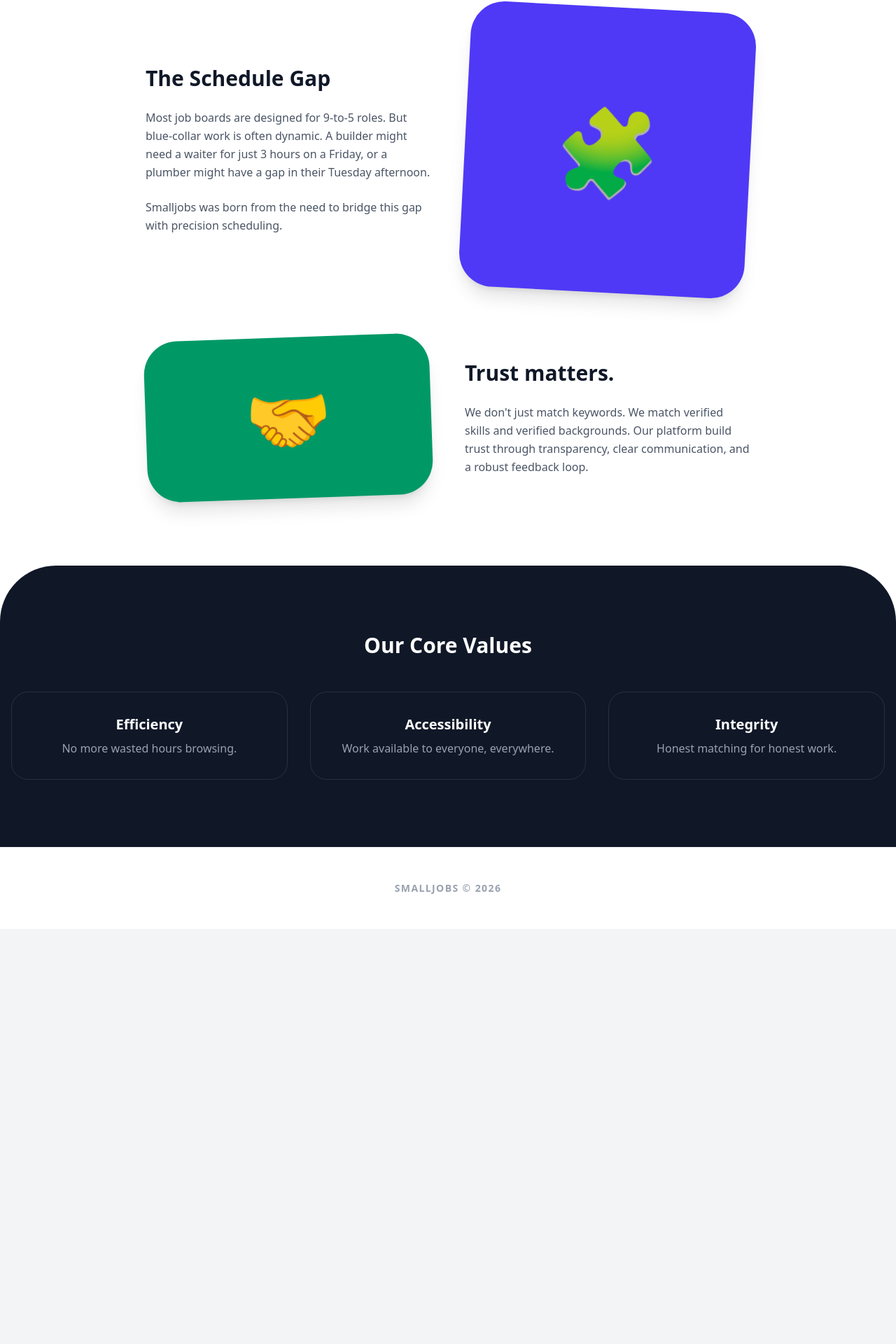
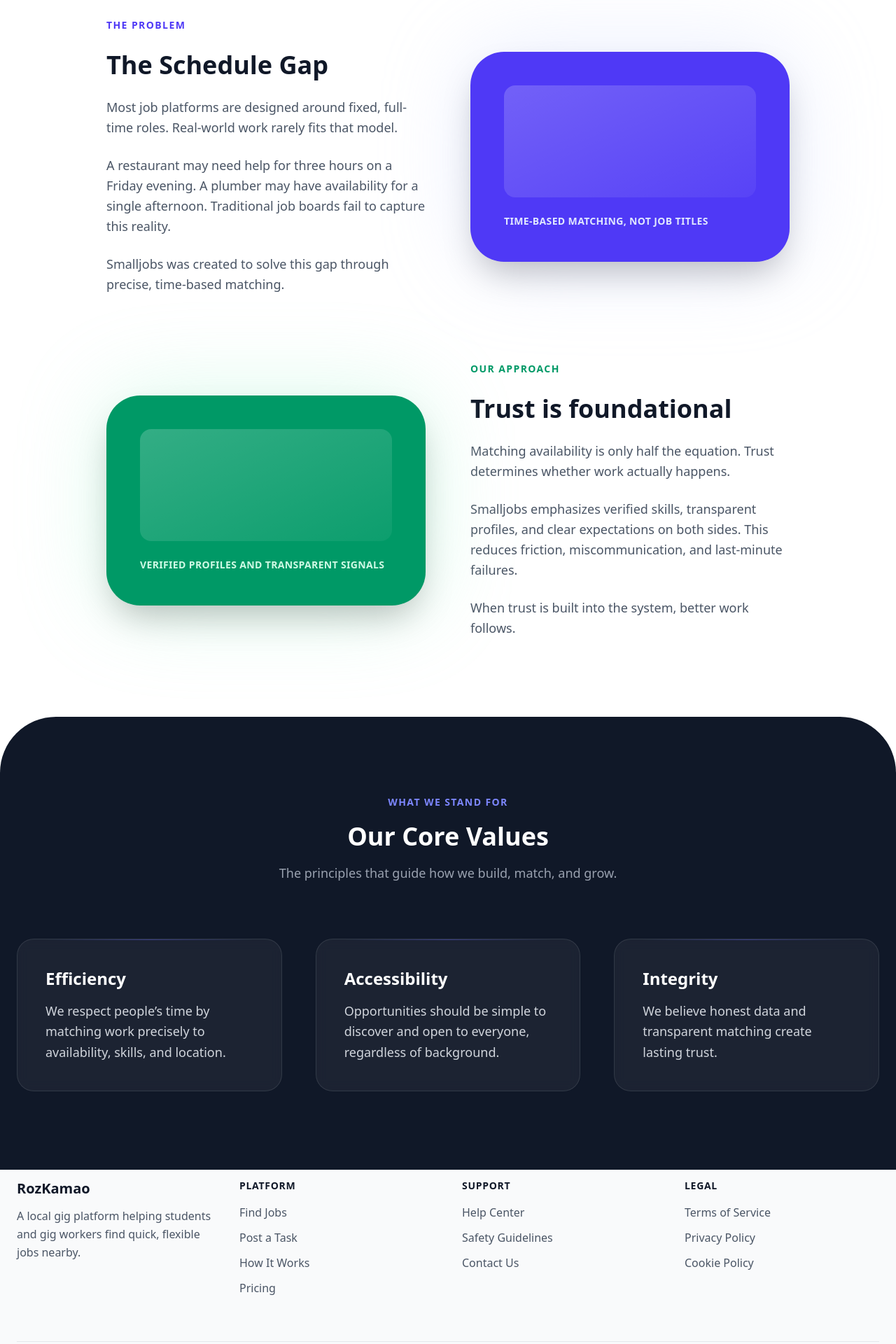
Before and after one commit to mkkhan6390/smalljobs, a React app in the folder frontend/: page /about in a window 1280 px wide. Shown: the part 493-2413 px from the top of the page at 70% size. Before the commit the page ends 1820 px from the top, so only its background shows below. Built offline with nearby package versions, Linux system fonts and the light colour scheme; no server answers; the HTML template or start-up script is replaced by a standard one.

Commit message:
improve website design

```diff
--- /dev/null
+++ b/frontend/src/components/Footer.jsx
@@ -0,0 +1,85 @@
+
+
+const Footer = () => {
+
+
+    return (
+        <footer className="bg-gray-50 border-t border-gray-100">
+            <div className="max-w-7xl mx-auto px-6 py-3">
+                <div className="grid grid-cols-1 md:grid-cols-4 gap-10">
+
+                    {/* Brand */}
+                    <div>
+                        <h3 className="text-xl font-bold text-gray-900 mb-3">RozKamao</h3>
+                        <p className="text-gray-600 leading-relaxed">
+                            A local gig platform helping students and gig workers find quick,
+                            flexible jobs nearby.
+                        </p>
+                    </div>
+
+                    {/* Platform */}
+                    <div>
+                        <h4 className="text-sm font-semibold text-gray-900 uppercase tracking-wider mb-4">
+                            Platform
+                        </h4>
+                        <ul className="space-y-3 text-gray-600">
+                            <li><a href="#" className="hover:text-gray-900">Find Jobs</a></li>
+                            <li><a href="#" className="hover:text-gray-900">Post a Task</a></li>
+                            <li><a href="#" className="hover:text-gray-900">How It Works</a></li>
+                            <li><a href="#" className="hover:text-gray-900">Pricing</a></li>
+                        </ul>
+                    </div>
+
+                    {/* Support */}
+                    <div>
+                        <h4 className="text-sm font-semibold text-gray-900 uppercase tracking-wider mb-4">
+                            Support
+                        </h4>
+                        <ul className="space-y-3 text-gray-600">
+                            <li><a href="#" className="hover:text-gray-900">Help Center</a></li>
+                            <li><a href="#" className="hover:text-gray-900">Safety Guidelines</a></li>
+                            <li><a href="#" className="hover:text-gray-900">Contact Us</a></li>
+                        </ul>
+                    </div>
+
+                    {/* Legal */}
+                    <div>
+                        <h4 className="text-sm font-semibold text-gray-900 uppercase tracking-wider mb-4">
+                            Legal
+                        </h4>
+                        <ul className="space-y-3 text-gray-600">
+                            <li><a href="#" className="hover:text-gray-900">Terms of Service</a></li>
+                            <li><a href="#" className="hover:text-gray-900">Privacy Policy</a></li>
+                            <li><a href="#" className="hover:text-gray-900">Cookie Policy</a></li>
+                        </ul>
+                    </div>
+                </div>
+
+                {/* Bottom bar */}
+                <div className="mt-16 pt-2 border-t border-gray-200 flex flex-col md:flex-row items-center justify-between gap-4">
+                    <p className="text-sm text-gray-500">
+                        © {new Date().getFullYear()} RozKamao. Built for the community.
+                    </p>
+
+                    <div className="flex gap-4">
+                        <a href="#" className="text-gray-400 hover:text-gray-600">
+                            <span className="sr-only">Twitter</span>
+                            X
+                        </a>
+                        <a href="#" className="text-gray-400 hover:text-gray-600">
+                            <span className="sr-only">LinkedIn</span>
+                            LinkedIn
+                        </a>
+                        <a href="#" className="text-gray-400 hover:text-gray-600">
+                            <span className="sr-only">Instagram</span>
+                            Instagram
+                        </a>
+                    </div>
+                </div>
+            </div>
+        </footer>
+
+    )
+}
+
+export default Footer
--- a/frontend/src/components/Navbar.jsx
+++ b/frontend/src/components/Navbar.jsx
@@ -1,5 +1,6 @@
 import { Link, useNavigate } from 'react-router-dom';
 import { useAuth } from '../context/AuthContext';
+import MessageBadge from './NotificationBadge';
 
 const Navbar = () => {
     const { user, logout } = useAuth();
@@ -17,9 +18,9 @@ const Navbar = () => {
                     <div className="flex items-center gap-8">
                         <Link to="/" className="flex items-center gap-2 group">
                             <div className="w-8 h-8 bg-indigo-600 rounded-lg flex items-center justify-center group-hover:rotate-12 transition-transform shadow-lg shadow-indigo-200">
-                                <span className="text-white font-black text-xl">S</span>
+                                <span className="text-white font-black text-xl">K</span>
                             </div>
-                            <span className="text-xl font-black text-gray-900 tracking-tight">smalljobs</span>
+                            <span className="text-xl font-black text-gray-900 tracking-tight">RozKamao</span>
                         </Link>
 
                         <div className="hidden md:flex items-center gap-6">
@@ -31,6 +32,7 @@ const Navbar = () => {
                     <div className="flex items-center gap-4">
                         {user ? (
                             <>
+                                <MessageBadge />
                                 <Link to="/profile" className="text-sm font-bold text-gray-700 hover:text-indigo-600 transition">Profile</Link>
                                 <Link
                                     to={user.role === 'BUSINESS' ? '/business' : '/seeker'}
--- a/frontend/src/pages/About.jsx
+++ b/frontend/src/pages/About.jsx
@@ -1,4 +1,5 @@
 import Navbar from '../components/Navbar';
+import Footer from '../components/Footer';
 
 const About = () => {
     return (
@@ -13,52 +14,138 @@ const About = () => {
                 </div>
             </header>
 
-            <section className="py-24 px-4 max-w-4xl mx-auto">
-                <div className="space-y-16">
-                    <div className="grid grid-cols-1 md:grid-cols-2 gap-12 items-center">
+            <section className="py-28 px-6 max-w-5xl mx-auto">
+                <div className="space-y-24">
+
+                    {/* ===== Problem ===== */}
+                    <div className="grid grid-cols-1 md:grid-cols-2 gap-16 items-center">
                         <div className="space-y-6">
-                            <h3 className="text-3xl font-bold text-gray-900 leading-tight">The Schedule Gap</h3>
-                            <p className="text-gray-600 leading-relaxed font-medium">Most job boards are designed for 9-to-5 roles. But blue-collar work is often dynamic. A builder might need a waiter for just 3 hours on a Friday, or a plumber might have a gap in their Tuesday afternoon.</p>
-                            <p className="text-gray-600 leading-relaxed font-medium">Smalljobs was born from the need to bridge this gap with precision scheduling.</p>
+                            <p className="text-sm font-semibold tracking-widest text-indigo-600 uppercase">
+                                The Problem
+                            </p>
+                            <h3 className="text-4xl font-bold text-gray-900 leading-tight">
+                                The Schedule Gap
+                            </h3>
+                            <p className="text-gray-600 leading-relaxed text-lg">
+                                Most job platforms are designed around fixed, full-time roles.
+                                Real-world work rarely fits that model.
+                            </p>
+                            <p className="text-gray-600 leading-relaxed text-lg">
+                                A restaurant may need help for three hours on a Friday evening.
+                                A plumber may have availability for a single afternoon.
+                                Traditional job boards fail to capture this reality.
+                            </p>
+                            <p className="text-gray-600 leading-relaxed text-lg font-medium">
+                                Smalljobs was created to solve this gap through precise,
+                                time-based matching.
+                            </p>
                         </div>
-                        <div className="bg-indigo-600 aspect-square rounded-[3rem] shadow-xl flex items-center justify-center transform rotate-3">
-                            <span className="text-[120px]">🧩</span>
+
+                        {/* Visual block */}
+                        <div className="relative">
+                            <div className="absolute inset-0 bg-indigo-200 rounded-[3rem] blur-3xl opacity-40"></div>
+                            <div className="relative bg-indigo-600 rounded-[3rem] p-12 shadow-2xl">
+                                <div className="h-40 w-full rounded-2xl bg-gradient-to-br from-white/20 to-white/5" />
+                                <p className="mt-6 text-indigo-100 text-sm font-semibold tracking-wide uppercase">
+                                    Time-based matching, not job titles
+                                </p>
+                            </div>
                         </div>
                     </div>
 
-                    <div className="grid grid-cols-1 md:grid-cols-2 gap-12 items-center md:flex-row-reverse">
-                        <div className="bg-emerald-600 aspect-video rounded-[3rem] shadow-xl flex items-center justify-center transform -rotate-2">
-                            <span className="text-[100px]">🤝</span>
+                    {/* ===== Trust ===== */}
+                    <div className="grid grid-cols-1 md:grid-cols-2 gap-16 items-center">
+                        {/* Visual block */}
+                        <div className="relative order-last md:order-first">
+                            <div className="absolute inset-0 bg-emerald-200 rounded-[3rem] blur-3xl opacity-40"></div>
+                            <div className="relative bg-emerald-600 rounded-[3rem] p-12 shadow-2xl">
+                                <div className="h-40 w-full rounded-2xl bg-gradient-to-br from-white/20 to-white/5" />
+                                <p className="mt-6 text-emerald-100 text-sm font-semibold tracking-wide uppercase">
+                                    Verified profiles and transparent signals
+                                </p>
+                            </div>
                         </div>
+
                         <div className="space-y-6">
-                            <h3 className="text-3xl font-bold text-gray-900 leading-tight">Trust matters.</h3>
-                            <p className="text-gray-600 leading-relaxed font-medium">We don't just match keywords. We match verified skills and verified backgrounds. Our platform build trust through transparency, clear communication, and a robust feedback loop.</p>
+                            <p className="text-sm font-semibold tracking-widest text-emerald-600 uppercase">
+                                Our Approach
+                            </p>
+                            <h3 className="text-4xl font-bold text-gray-900 leading-tight">
+                                Trust is foundational
+                            </h3>
+                            <p className="text-gray-600 leading-relaxed text-lg">
+                                Matching availability is only half the equation.
+                                Trust determines whether work actually happens.
+                            </p>
+                            <p className="text-gray-600 leading-relaxed text-lg">
+                                Smalljobs emphasizes verified skills, transparent profiles,
+                                and clear expectations on both sides.
+                                This reduces friction, miscommunication, and last-minute failures.
+                            </p>
+                            <p className="text-gray-600 leading-relaxed text-lg font-medium">
+                                When trust is built into the system, better work follows.
+                            </p>
                         </div>
                     </div>
+
                 </div>
             </section>
 
-            <section className="py-24 bg-gray-900 rounded-t-[5rem]">
-                <div className="max-w-7xl mx-auto px-4 text-center">
-                    <h3 className="text-white text-3xl font-bold mb-12">Our Core Values</h3>
-                    <div className="grid grid-cols-1 md:grid-cols-3 gap-8">
+            <section className="py-28 bg-gray-900 rounded-t-[5rem]">
+                <div className="max-w-7xl mx-auto px-6">
+
+                    {/* Section Header */}
+                    <div className="max-w-3xl mx-auto text-center mb-20">
+                        <p className="text-sm font-semibold tracking-widest text-indigo-400 uppercase mb-4">
+                            What We Stand For
+                        </p>
+                        <h3 className="text-white text-4xl font-bold leading-tight">
+                            Our Core Values
+                        </h3>
+                        <p className="text-gray-400 mt-4 text-lg">
+                            The principles that guide how we build, match, and grow.
+                        </p>
+                    </div>
+
+                    {/* Values Grid */}
+                    <div className="grid grid-cols-1 md:grid-cols-3 gap-12">
                         {[
-                            { title: 'Efficiency', desc: 'No more wasted hours browsing.' },
-                            { title: 'Accessibility', desc: 'Work available to everyone, everywhere.' },
-                            { title: 'Integrity', desc: 'Honest matching for honest work.' }
+                            {
+                                title: 'Efficiency',
+                                desc: 'We respect people’s time by matching work precisely to availability, skills, and location.'
+                            },
+                            {
+                                title: 'Accessibility',
+                                desc: 'Opportunities should be simple to discover and open to everyone, regardless of background.'
+                            },
+                            {
+                                title: 'Integrity',
+                                desc: 'We believe honest data and transparent matching create lasting trust.'
+                            }
                         ].map((v, i) => (
-                            <div key={i} className="p-8 border border-white/10 rounded-3xl hover:bg-white/5 transition">
-                                <h4 className="text-white text-xl font-bold mb-2">{v.title}</h4>
-                                <p className="text-gray-400 font-medium">{v.desc}</p>
+                            <div
+                                key={i}
+                                className="relative p-10 border border-white/10 rounded-3xl bg-white/5 backdrop-blur-sm
+                     hover:bg-white/10 transition duration-300"
+                            >
+                                {/* Subtle top accent */}
+                                <div className="absolute top-0 left-10 right-10 h-px bg-gradient-to-r from-transparent via-indigo-500/40 to-transparent" />
+
+                                <h4 className="text-white text-2xl font-semibold mb-4">
+                                    {v.title}
+                                </h4>
+                                <p className="text-gray-300 leading-relaxed text-lg">
+                                    {v.desc}
+                                </p>
                             </div>
                         ))}
                     </div>
                 </div>
             </section>
 
-            <footer className="py-12 border-t border-gray-100 text-center bg-white">
-                <p className="text-gray-400 text-sm font-bold uppercase tracking-widest">Smalljobs © 2026</p>
-            </footer>
+
+
+            <Footer />
         </div>
     );
 };
```
Also changed, not shown: frontend/src/pages/Contact.jsx (+63 -25 lines).
